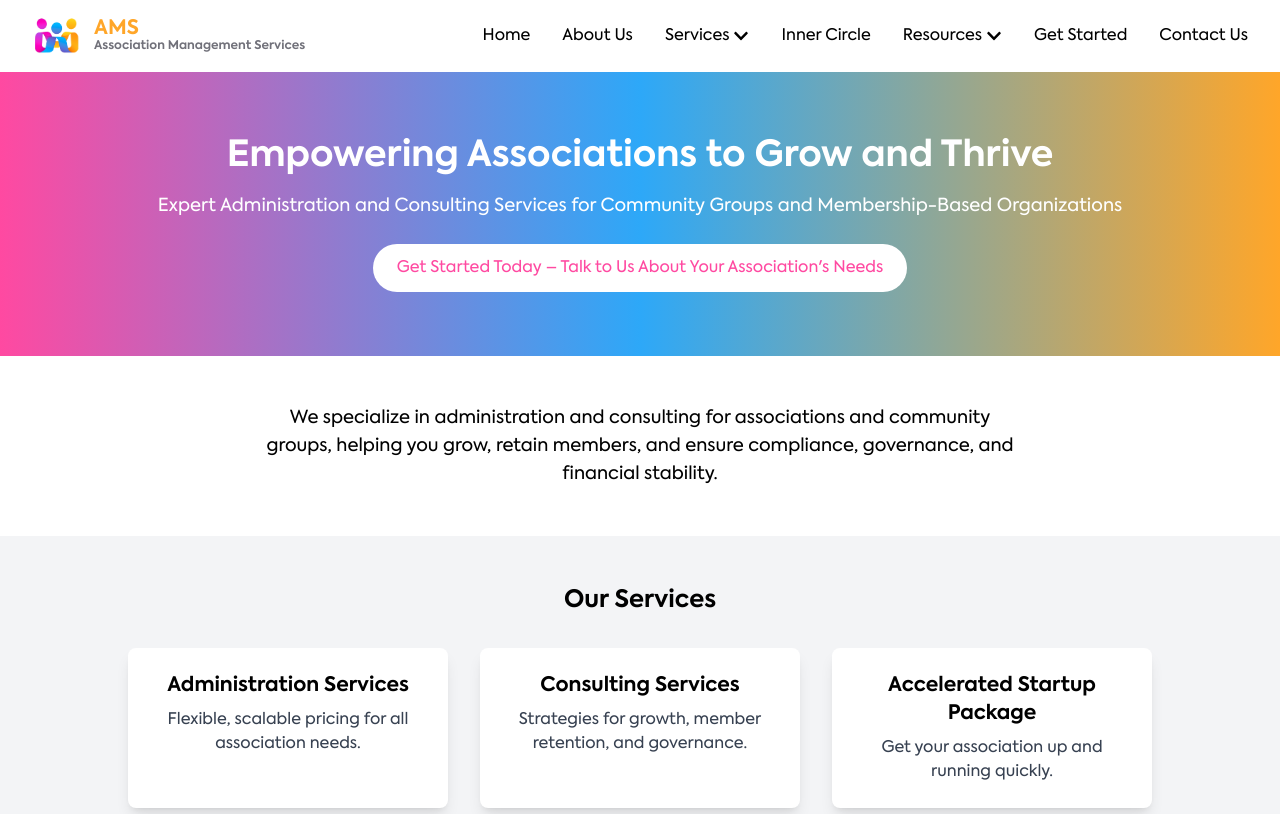
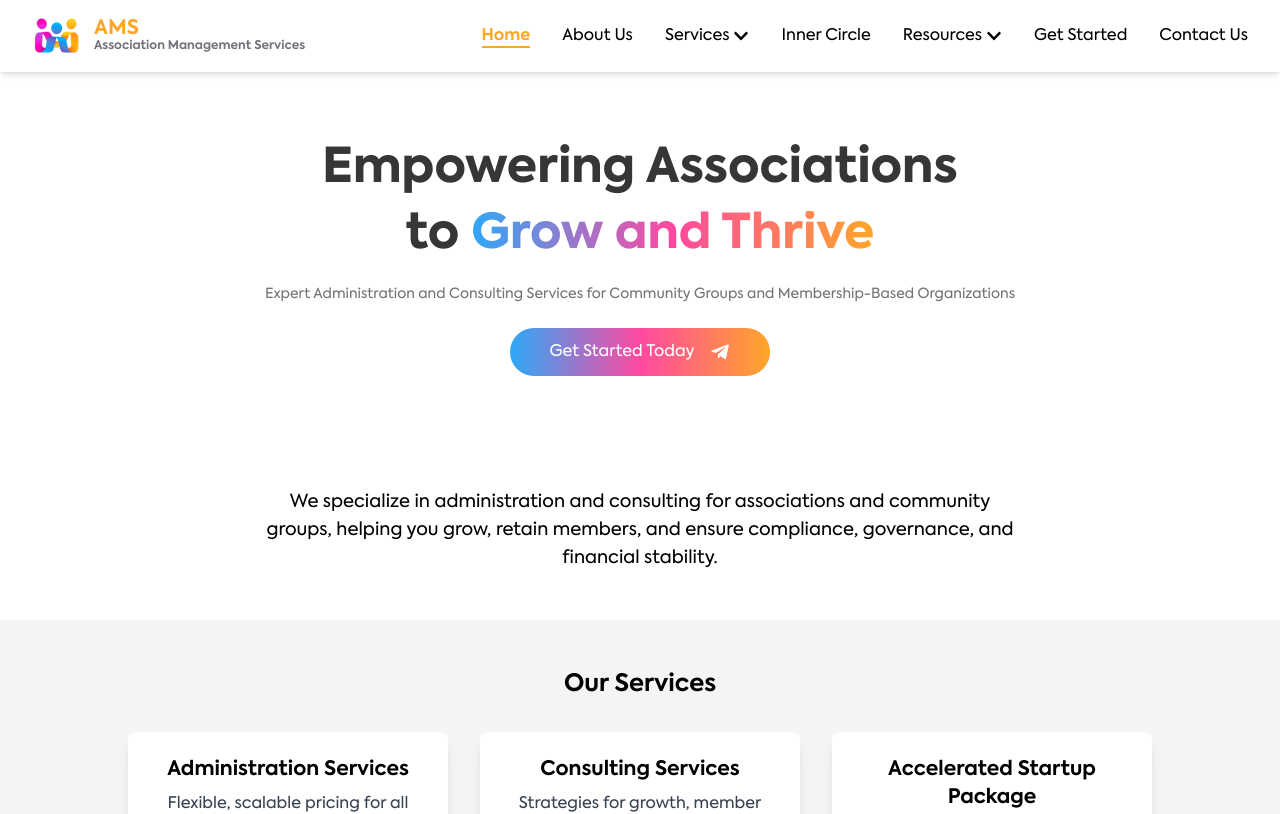
Before and after one commit to Nouman64-cat/association-management-services, a Next.js app: page / in a window 1280 px wide. Shown: the top 814 px of the page. Built offline with nearby package versions, Linux system fonts and the light colour scheme.

Commit message:
improved hero section for the website

```diff
--- a/app/components/home-page/HeroSection.tsx
+++ b/app/components/home-page/HeroSection.tsx
@@ -1,17 +1,20 @@
 import React from 'react';
+import { FaTelegramPlane } from 'react-icons/fa';
 
 const HeroSection: React.FC = () => {
   return (
-    <section className="bg-gradient-to-r from-pinkish via-bluish to-orangish text-white py-16 text-center">
-      <h1 className="text-4xl font-bold font-axiforma mb-4">
-        Empowering Associations to Grow and Thrive
+    <section className="py-16 text-center">
+      <h1 className="text-5xl font-extrabold font-axiforma mb-4 text-heading leading-snug">
+        Empowering Associations <br></br> to <span className='bg-gradient-to-r from-bluish via-pinkish to-orangish bg-clip-text text-transparent'>Grow and Thrive</span>
       </h1>
-      <p className="text-lg mb-6">
+      <p className="text-sm mb-6 text-subheading">
         Expert Administration and Consulting Services for Community Groups and Membership-Based Organizations
       </p>
-      <button className="bg-white text-pinkish font-axiforma px-6 py-3 rounded-full hover:bg-opacity-80">
-        Get Started Today – Talk to Us About Your Association's Needs
-      </button>
+      <div className='flex justify-center'>
+        <button className="flex gap-4 items-center bg-gradient-to-r from-bluish via-pinkish to-orangish text-white font-axiforma px-10 py-3 rounded-full hover:bg-opacity-80">
+          Get Started Today <span><FaTelegramPlane className='text-xl' /></span>
+        </button>
+      </div>
     </section>
   );
 };
--- a/app/components/navbar/DesktopNavbar.tsx
+++ b/app/components/navbar/DesktopNavbar.tsx
@@ -1,14 +1,36 @@
-import React from 'react';
+import React, { useState, useEffect } from 'react';
 import { FaChevronDown } from 'react-icons/fa';
 import Link from 'next/link';
 import Image from 'next/image';
-import logo from '@/public/ams_logo.png'
+import { usePathname } from 'next/navigation';
+import logo from '@/public/ams_logo.png';
 
 const DesktopNavbar: React.FC = () => {
+  const [openDropdown, setOpenDropdown] = useState<string | null>(null);
+  const pathname = usePathname();
+
+  const toggleDropdown = (dropdown: string) => {
+    setOpenDropdown(openDropdown === dropdown ? null : dropdown);
+  };
+
+  // Close dropdowns when clicking outside
+  useEffect(() => {
+    const handleClickOutside = (event: MouseEvent) => {
+      if (!(event.target as HTMLElement).closest('.dropdown')) {
+        setOpenDropdown(null);
+      }
+    };
+    document.addEventListener('mousedown', handleClickOutside);
+    return () => document.removeEventListener('mousedown', handleClickOutside);
+  }, []);
+
+  // Helper function to check if a route is active
+  const isActive = (path: string) => pathname === path;
+
   return (
     <nav className="flex justify-between items-center px-8 py-4 shadow-md">
       <Link href="/" className="text-xl font-bold">
-      <div className='flex items-center gap-3'>
+        <div className='flex items-center gap-3'>
           <Image
             src={logo}
             alt='AMS | Association Management Services'
@@ -19,43 +41,95 @@ const DesktopNavbar: React.FC = () => {
             <h1 className='font-axiforma text-orangish leading-none'>AMS</h1>
             <p className='text-[12px] leading-tight text-zinc-500'>Association Management Services</p>
           </div>
-      </div>
+        </div>
       </Link>
       <ul className="flex space-x-8">
-        <li><Link href="/">Home</Link></li>
-        <li><Link href="/about">About Us</Link></li>
+        <li>
+          <Link href="/" legacyBehavior>
+            <a className={`relative ${isActive('/') ? 'text-orangish font-semibold' : ''}`}>
+              Home
+              {isActive('/') && <span className="absolute left-0 bottom-[-4px] h-[2px] w-full bg-orangish" />}
+            </a>
+          </Link>
+        </li>
+        <li>
+          <Link href="/about" legacyBehavior>
+            <a className={`relative ${isActive('/about') ? 'text-orangish font-semibold' : ''}`}>
+              About Us
+              {isActive('/about') && <span className="absolute left-0 bottom-[-4px] h-[2px] w-full bg-orangish" />}
+            </a>
+          </Link>
+        </li>
 
         {/* Services Dropdown */}
-        <li className="relative group">
-          <button className="flex items-center space-x-1">
-            <span>Services</span>
+        <li className="relative dropdown">
+          <button
+            onClick={() => toggleDropdown('services')}
+            className="flex items-center space-x-1"
+          >
+            <span className={`relative ${pathname.includes('/services') ? 'text-orangish font-semibold' : ''}`}>
+              Services
+              {pathname.includes('/services') && <span className="absolute left-0 bottom-[-4px] h-[2px] w-full bg-orangish" />}
+            </span>
             <FaChevronDown />
           </button>
-          <div className="absolute left-0 hidden group-hover:flex flex-col bg-white shadow-lg rounded-md mt-2 p-4 transition-all duration-200">
-            <Link href="/services/administration" className="block px-4 py-2 hover:bg-gray-100">Administration Services</Link>
-            <Link href="/services/consulting" className="block px-4 py-2 hover:bg-gray-100">Consulting Services</Link>
-            <Link href="/services/startup" className="block px-4 py-2 hover:bg-gray-100">Accelerated Startup Package</Link>
-          </div>
+          {openDropdown === 'services' && (
+            <div className="absolute left-0 flex flex-col bg-white shadow-lg rounded-md mt-2 p-4">
+              <Link href="/services/administration" className={`block px-4 py-2 hover:bg-gray-100 ${isActive('/services/administration') ? 'text-orangish font-semibold' : ''}`}>Administration Services</Link>
+              <Link href="/services/consulting" className={`block px-4 py-2 hover:bg-gray-100 ${isActive('/services/consulting') ? 'text-orangish font-semibold' : ''}`}>Consulting Services</Link>
+              <Link href="/services/startup" className={`block px-4 py-2 hover:bg-gray-100 ${isActive('/services/startup') ? 'text-orangish font-semibold' : ''}`}>Accelerated Startup Package</Link>
+            </div>
+          )}
         </li>
 
-        <li><Link href="/inner-circle">Inner Circle</Link></li>
+        <li>
+          <Link href="/inner-circle" legacyBehavior>
+            <a className={`relative ${isActive('/inner-circle') ? 'text-orangish font-semibold' : ''}`}>
+              Inner Circle
+              {isActive('/inner-circle') && <span className="absolute left-0 bottom-[-4px] h-[2px] w-full bg-orangish" />}
+            </a>
+          </Link>
+        </li>
 
         {/* Resources Dropdown */}
-        <li className="relative group">
-          <button className="flex items-center space-x-1">
-            <span>Resources</span>
+        <li className="relative dropdown">
+          <button
+            onClick={() => toggleDropdown('resources')}
+            className="flex items-center space-x-1"
+          >
+            <span className={`relative ${pathname.includes('/resources') ? 'text-orangish font-semibold' : ''}`}>
+              Resources
+              {pathname.includes('/resources') && <span className="absolute left-0 bottom-[-4px] h-[2px] w-full bg-orangish" />}
+            </span>
             <FaChevronDown />
           </button>
-          <div className="absolute left-0 hidden group-hover:flex flex-col bg-white shadow-lg rounded-md mt-2 p-4 transition-all duration-200">
-            <Link href="/resources/guides" className="block px-4 py-2 hover:bg-gray-100">Guides and Whitepapers</Link>
-            <Link href="/resources/blog" className="block px-4 py-2 hover:bg-gray-100">Blog</Link>
-            <Link href="/resources/case-studies" className="block px-4 py-2 hover:bg-gray-100">Case Studies</Link>
-            <Link href="/resources/tools" className="block px-4 py-2 hover:bg-gray-100">Tools</Link>
-          </div>
+          {openDropdown === 'resources' && (
+            <div className="absolute left-0 flex flex-col bg-white shadow-lg rounded-md mt-2 p-4">
+              <Link href="/resources/guides" className={`block px-4 py-2 hover:bg-gray-100 ${isActive('/resources/guides') ? 'text-orangish font-semibold' : ''}`}>Guides and Whitepapers</Link>
+              <Link href="/resources/blog" className={`block px-4 py-2 hover:bg-gray-100 ${isActive('/resources/blog') ? 'text-orangish font-semibold' : ''}`}>Blog</Link>
+              <Link href="/resources/case-studies" className={`block px-4 py-2 hover:bg-gray-100 ${isActive('/resources/case-studies') ? 'text-orangish font-semibold' : ''}`}>Case Studies</Link>
+              <Link href="/resources/tools" className={`block px-4 py-2 hover:bg-gray-100 ${isActive('/resources/tools') ? 'text-orangish font-semibold' : ''}`}>Tools</Link>
+            </div>
+          )}
         </li>
 
-        <li><Link href="/get-started">Get Started</Link></li>
-        <li><Link href="/contact">Contact Us</Link></li>
+        <li>
+          <Link href="/get-started" legacyBehavior>
+            <a className={`relative ${isActive('/get-started') ? 'text-orangish font-semibold' : ''}`}>
+              Get Started
+              {isActive('/get-started') && <span className="absolute left-0 bottom-[-4px] h-[2px] w-full bg-orangish" />}
+            </a>
+          </Link>
+        </li>
+
+        <li>
+          <Link href="/contact" legacyBehavior>
+            <a className={`relative ${isActive('/contact') ? 'text-orangish font-semibold' : ''}`}>
+              Contact Us
+              {isActive('/contact') && <span className="absolute left-0 bottom-[-4px] h-[2px] w-full bg-orangish" />}
+            </a>
+          </Link>
+        </li>
       </ul>
     </nav>
   );
--- a/tailwind.config.ts
+++ b/tailwind.config.ts
@@ -12,7 +12,8 @@ const config: Config = {
         pinkish: '#FF49A1',   // Vibrant pink from the left icon
         bluish: '#2DA8F8',    // Bright blue from the center icon
         orangish: '#FFA629',  // Warm yellow-orange from the right icon
-        heading: '#333333',   // Dark gray color for headings
+        heading: '#363636',   // Dark gray color for headings
+        subheading: '#737373',
       },
       fontFamily: {
         axiforma: ['Axiforma', 'sans-serif'],
```
